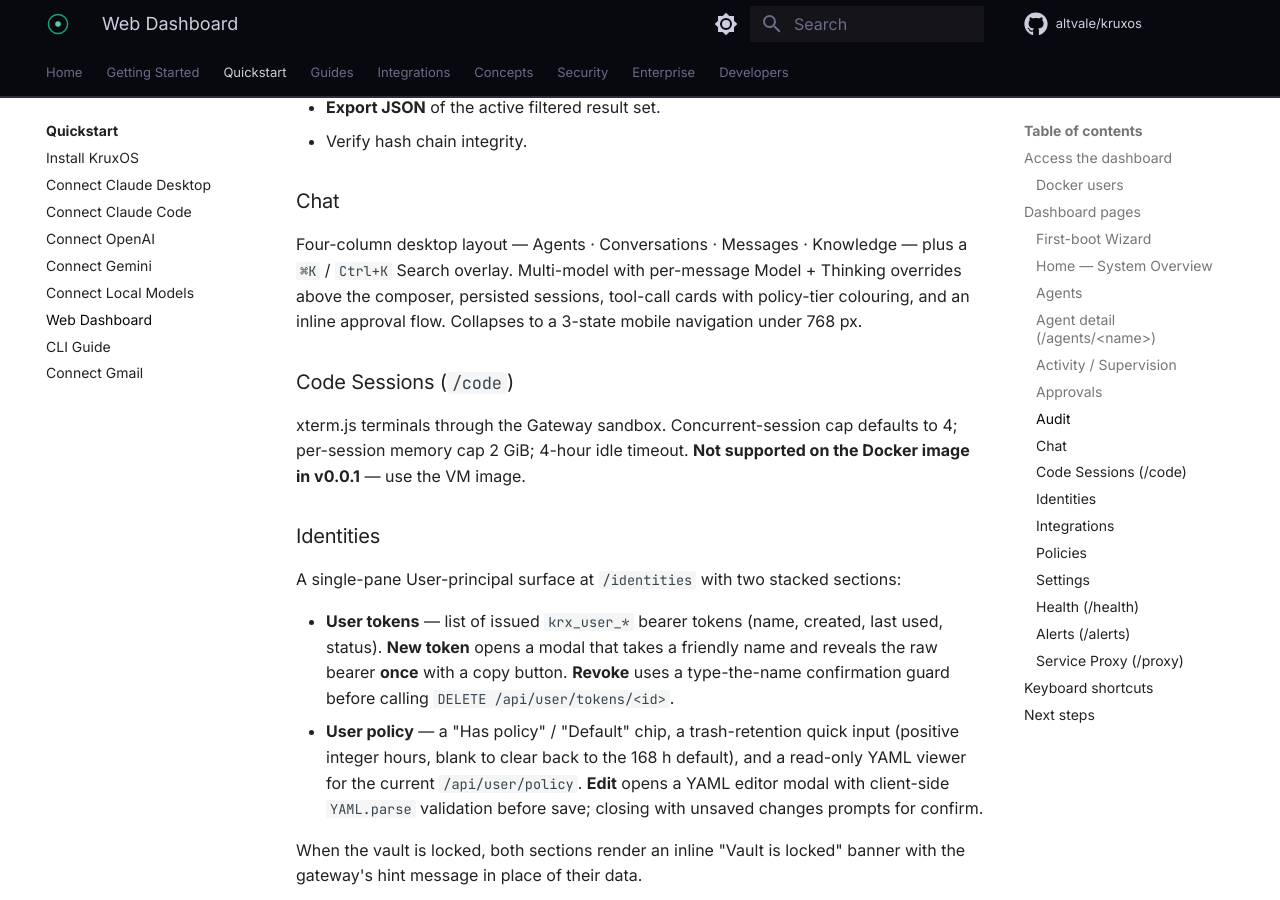
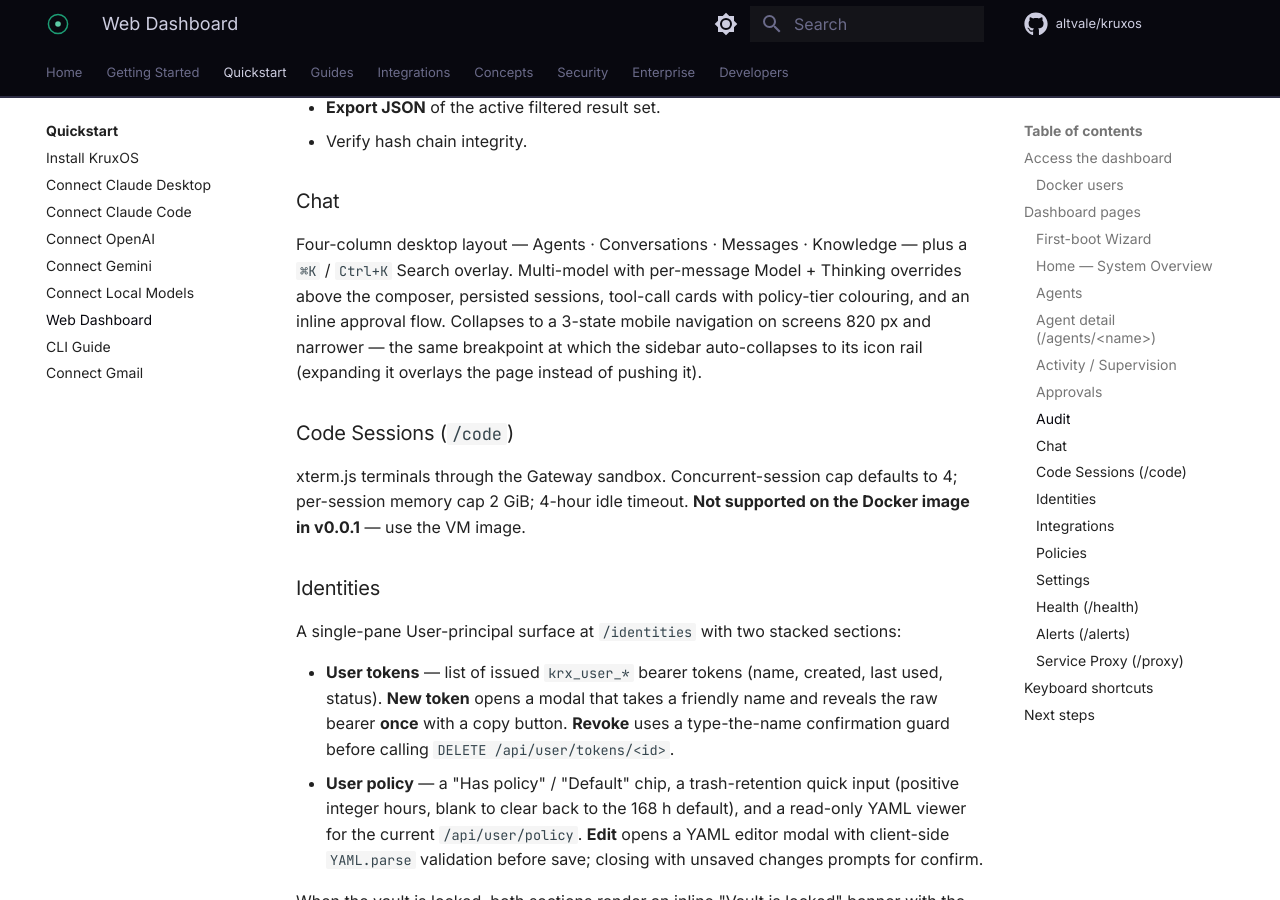
Before and after one commit to altvale/kruxos, an MkDocs documentation site: the page built from docs/public/docs/quickstart/dashboard.md, in a window 1280 px wide and 900 px high, scrolled down 4007 px. Built offline with MkDocs 1.6.1 and Material for MkDocs 9.7.7, drawn with Linux system fonts in a browser that asks for light colours; comment, search, counter and statistics services are not loaded.

Commit message:
docs(dashboard): mobile breakpoint is now 820px + sidebar auto-collapses (kruxos-core #959/#420)

```diff
--- a/docs/public/docs/quickstart/dashboard.md
+++ b/docs/public/docs/quickstart/dashboard.md
@@ -102,7 +102,7 @@
 
 ### Chat
 
-Four-column desktop layout — Agents · Conversations · Messages · Knowledge — plus a `⌘K` / `Ctrl+K` Search overlay. Multi-model with per-message Model + Thinking overrides above the composer, persisted sessions, tool-call cards with policy-tier colouring, and an inline approval flow. Collapses to a 3-state mobile navigation under 768 px.
+Four-column desktop layout — Agents · Conversations · Messages · Knowledge — plus a `⌘K` / `Ctrl+K` Search overlay. Multi-model with per-message Model + Thinking overrides above the composer, persisted sessions, tool-call cards with policy-tier colouring, and an inline approval flow. Collapses to a 3-state mobile navigation on screens 820 px and narrower — the same breakpoint at which the sidebar auto-collapses to its icon rail (expanding it overlays the page instead of pushing it).
 
 ### Code Sessions (`/code`)
 
```
Also changed, not shown: docs/public/docs/guides/dashboard-chat.md (+1 -1 lines).
